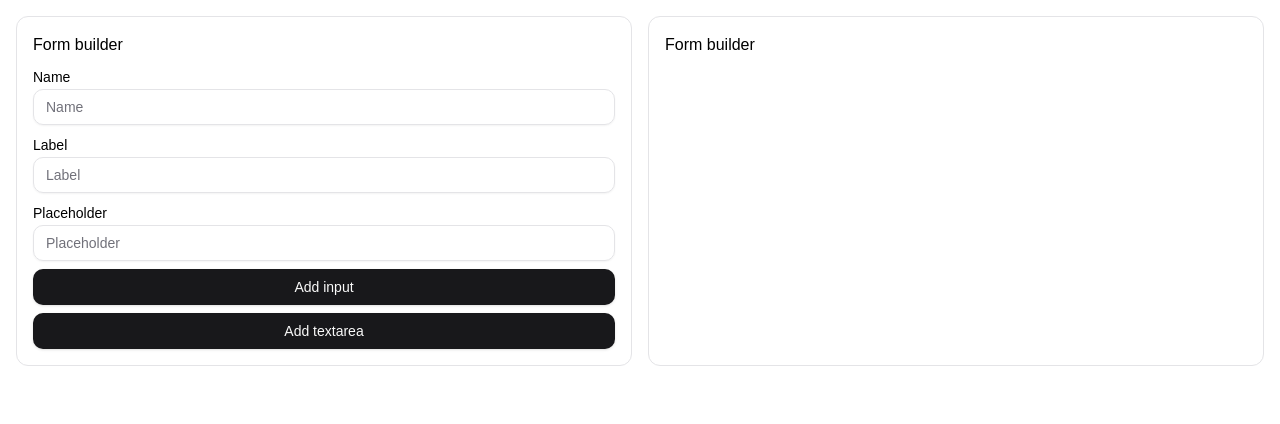
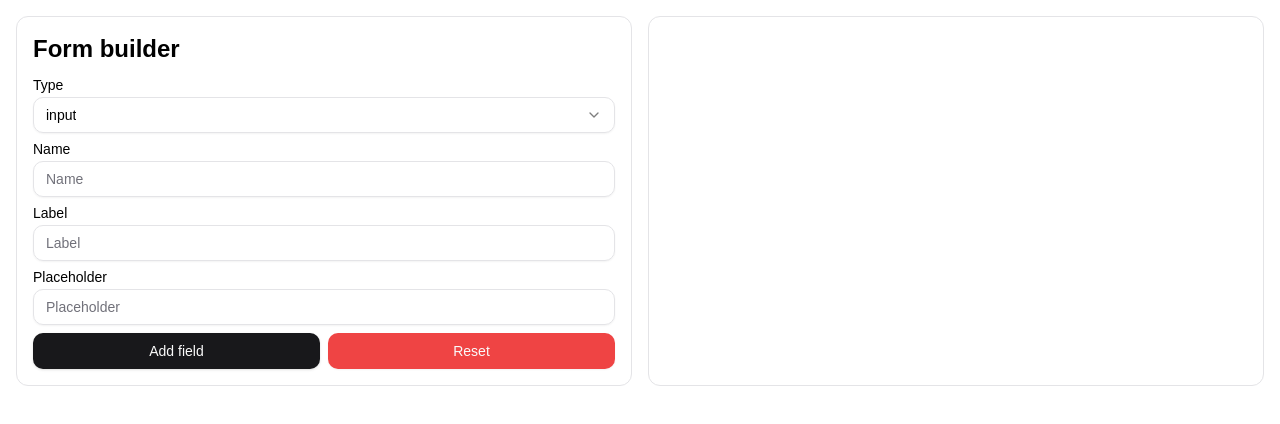
Before and after one commit to yaserrar/form-builder, a Next.js app: page / in a window 1280 px wide. Shown: the top 424 px of the page. Built offline with nearby package versions, Linux system fonts and the light colour scheme.

Commit message:
Create and delete a field, and reset form

```diff
--- a/app/page.tsx
+++ b/app/page.tsx
@@ -4,109 +4,194 @@ import { Button } from "@/components/ui/button";
 import { Input } from "@/components/ui/input";
 import { Label } from "@/components/ui/label";
 import { Textarea } from "@/components/ui/textarea";
+import { fieldTypes, FormSchema, formSchema } from "@/validations/form";
 import { useState } from "react";
+import { Controller, SubmitHandler, useForm } from "react-hook-form";
+import { zodResolver } from "@hookform/resolvers/zod";
+import {
+  Select,
+  SelectContent,
+  SelectItem,
+  SelectTrigger,
+  SelectValue,
+} from "@/components/ui/select";
+import ErrorMessage from "@/components/ui/error-message";
+import { v4 as uuid } from "uuid";
+import { X } from "lucide-react";
 
 type FormType =
   | {
+      id: string;
       type: "input" | "textarea";
       name: string;
       label: string;
       placeholder: string;
     }
   | {
+      id: string;
       type: "select";
       name: string;
       label: string;
       options: { label: string; value: string }[];
     }
   | {
+      id: string;
       type: "checkbox" | "switch";
       name: string;
       label: string;
     };
 
 export default function Home() {
-  const [name, setName] = useState<string>("");
-  const [label, setLabel] = useState<string>("");
-  const [placeholder, setPlaceholder] = useState<string>("");
   const [form, setForm] = useState<FormType[]>([]);
 
-  const addInput = () => {
+  const {
+    handleSubmit,
+    control,
+    reset,
+    watch,
+    setValue,
+    register,
+    formState: { errors },
+  } = useForm<FormSchema>({
+    resolver: zodResolver(formSchema),
+    defaultValues: {
+      type: "input",
+      name: "",
+      label: "",
+      placeholder: "",
+      options: [],
+    },
+  });
+
+  const onSubmit: SubmitHandler<FormSchema> = (data) => {
+    if (data.type === "input" || data.type === "textarea") {
       setForm([
         ...form,
         {
-        type: "input",
-        name: name,
-        label: label,
-        placeholder: placeholder,
+          id: uuid(),
+          type: data.type,
+          name: data.name,
+          label: data.label,
+          placeholder: data.placeholder,
         },
       ]);
-    setName("");
-    setLabel("");
-    setPlaceholder("");
+    }
   };
 
-  const addTextarea = () => {
-    setForm([
-      ...form,
-      {
-        type: "textarea",
-        name: name,
-        label: label,
-        placeholder: placeholder,
-      },
-    ]);
-    setName("");
-    setLabel("");
-    setPlaceholder("");
+  // const addInput = () => {
+  //   setForm([
+  //     ...form,
+  //     {
+  //       type: "input",
+  //       name: name,
+  //       label: label,
+  //       placeholder: placeholder,
+  //     },
+  //   ]);
+  //   setName("");
+  //   setLabel("");
+  //   setPlaceholder("");
+  // };
+
+  // const addTextarea = () => {
+  //   setForm([
+  //     ...form,
+  //     {
+  //       type: "textarea",
+  //       name: name,
+  //       label: label,
+  //       placeholder: placeholder,
+  //     },
+  //   ]);
+  //   setName("");
+  //   setLabel("");
+  //   setPlaceholder("");
+  // };
+
+  const type = watch("type");
+
+  const deleteField = (id: string) => {
+    setForm(form.filter((f) => f.id !== id));
   };
 
   return (
     <main className="max-w-7xl mx-auto p-4">
       <section className="grid grid-cols-2 gap-4">
         <div className="p-4 rounded-lg border border-input flex flex-col gap-2">
-          <h1>Form builder</h1>
+          <h1 className="text-2xl font-bold">Form builder</h1>
+          <form onSubmit={handleSubmit(onSubmit)}>
+            <div>
+              <Label htmlFor="type">Type</Label>
+              <Controller
+                control={control}
+                name="type"
+                render={({ field: { onBlur, onChange, ref, value } }) => (
+                  <Select
+                    onValueChange={(value) => onChange(value)}
+                    value={value}
+                  >
+                    <SelectTrigger id="cityId" onBlur={onBlur} ref={ref}>
+                      <SelectValue placeholder="Selectionner la ville" />
+                    </SelectTrigger>
+                    <SelectContent>
+                      {fieldTypes.map((type) => (
+                        <SelectItem key={type} value={type}>
+                          {type}
+                        </SelectItem>
+                      ))}
+                    </SelectContent>
+                  </Select>
+                )}
+              />
+              <ErrorMessage>{errors.type?.message}</ErrorMessage>
+            </div>
             <div>
               <Label htmlFor="name">Name</Label>
-            <Input
-              id="name"
-              name="name"
-              placeholder="Name"
-              value={name}
-              onChange={(e) => setName(e.target.value)}
-            />
+              <Input id="name" placeholder="Name" {...register("name")} />
+              <ErrorMessage>{errors.name?.message}</ErrorMessage>
             </div>
             <div>
               <Label htmlFor="label">Label</Label>
-            <Input
-              id="label"
-              name="label"
-              placeholder="Label"
-              value={label}
-              onChange={(e) => setLabel(e.target.value)}
-            />
+              <Input id="label" placeholder="Label" {...register("label")} />
+              <ErrorMessage>{errors.label?.message}</ErrorMessage>
             </div>
+            {(type === "input" || type === "textarea") && (
               <div>
                 <Label htmlFor="placeholder">Placeholder</Label>
                 <Input
                   id="placeholder"
-              name="placeholder"
                   placeholder="Placeholder"
-              value={placeholder}
-              onChange={(e) => setPlaceholder(e.target.value)}
+                  {...register("placeholder")}
                 />
+                <ErrorMessage>{errors.placeholder?.message}</ErrorMessage>
               </div>
-          <Button className="w-full" onClick={addInput}>
-            Add input
+            )}
+            <div className="flex gap-2 mt-2">
+              <Button className="flex-1" type="submit">
+                Add field
               </Button>
-          <Button className="w-full" onClick={addTextarea}>
-            Add textarea
+              <Button
+                className="flex-1"
+                variant="destructive"
+                type="button"
+                onClick={() => reset()}
+              >
+                Reset
               </Button>
             </div>
+          </form>
+        </div>
         <div className="p-4 rounded-lg border border-input flex flex-col gap-2">
-          <h1>Form builder</h1>
-          {form.map((item, index) => (
-            <div key={index}>
+          {form.map((item) => (
+            <div key={item.id} className="group relative">
+              <Button
+                variant="ghost"
+                size="icon"
+                className="h-6 w-6 group-hover:flex absolute top-0 right-0 hidden hover:bg-red-100"
+                onClick={() => deleteField(item.id)}
+              >
+                <X size={12} className="text-red-500" />
+              </Button>
               <Label htmlFor={item.name}>{item.label}</Label>
               {item.type === "input" && (
                 <Input
--- /dev/null
+++ b/components/ui/error-message.tsx
@@ -0,0 +1,16 @@
+import { cn } from "@/lib/utils";
+
+type Props = {
+  children: React.ReactNode;
+  className?: string;
+};
+
+const ErrorMessage = ({ children, className }: Props) => {
+  return (
+    <p className={cn("mt-1 text-xs font-normal text-red-400", className)}>
+      {children}
+    </p>
+  );
+};
+
+export default ErrorMessage;
--- a/validations/form.ts
+++ b/validations/form.ts
@@ -1,8 +1,8 @@
 import { z } from "zod";
 
-const fieldTypes = ["input", "textarea", "select"] as const;
+export const fieldTypes = ["input", "textarea", "select"] as const;
 
-const formSchema = z.object({
+export const formSchema = z.object({
   type: z.enum(fieldTypes),
   name: z
     .string({ required_error: "Field is required" })
@@ -13,6 +13,12 @@ const formSchema = z.object({
   placeholder: z
     .string({ required_error: "Field is required" })
     .min(1, { message: "Field is required" }),
+  options: z.array(
+    z.object({
+      value: z.string(),
+      label: z.string(),
+    })
+  ),
 });
 
-const FormSchema = z.infer<typeof formSchema>;
+export type FormSchema = z.infer<typeof formSchema>;
```
Lines whose indentation alone changed are shown as unchanged.
